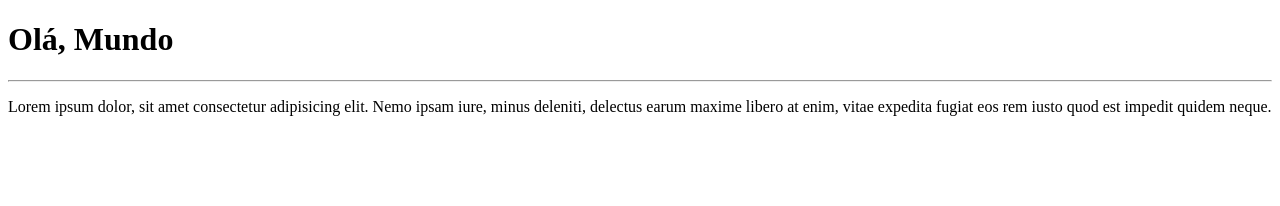
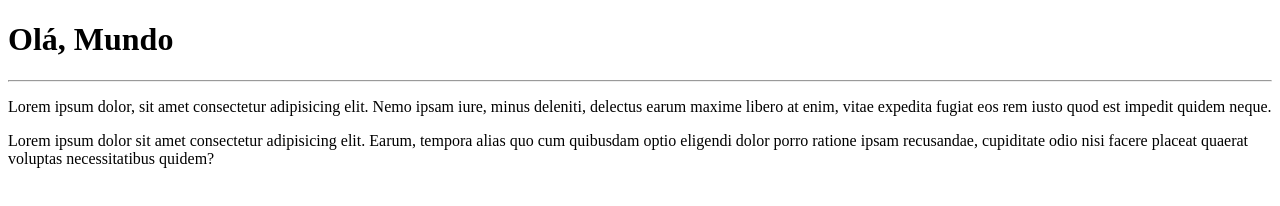
Before and after one commit to JonhSakamaki/Ola-Mundo, a plain HTML site: page Site-exemplo/index.html in a window 1280 px wide. Drawn offline with Linux system fonts and the light colour scheme.

Commit message:
adicionei um paragrafo

```diff
--- a/Site-exemplo/index.html
+++ b/Site-exemplo/index.html
@@ -9,5 +9,6 @@
     <h1>Olá, Mundo</h1>
     <hr>
     <p>Lorem ipsum dolor, sit amet consectetur adipisicing elit. Nemo ipsam iure, minus deleniti, delectus earum maxime libero at enim, vitae expedita fugiat eos rem iusto quod est impedit quidem neque.</p>
+    <p>Lorem ipsum dolor sit amet consectetur adipisicing elit. Earum, tempora alias quo cum quibusdam optio eligendi dolor porro ratione ipsam recusandae, cupiditate odio nisi facere placeat quaerat voluptas necessitatibus quidem?</p>
 </body>
 </html>
```
